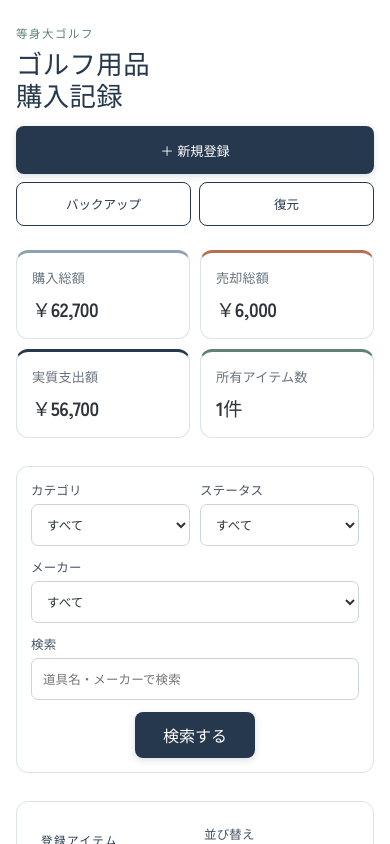
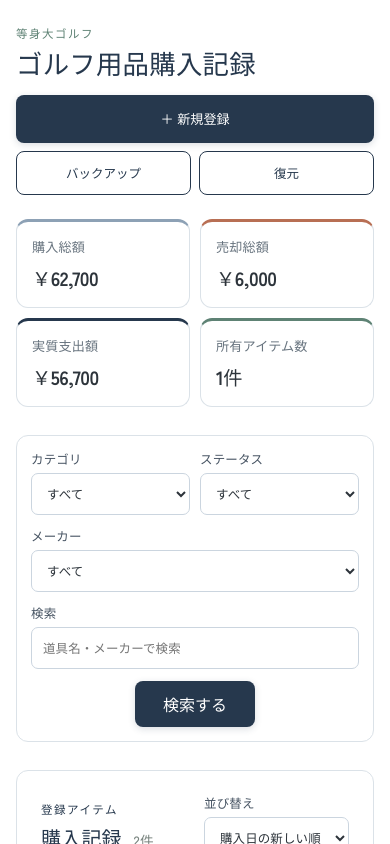
Before and after one commit to toushindaigolf/golf-equipment-ledger, a React (Vite) app: page / in a window 390 px wide. Shown: the top 844 px of the page. Built offline with nearby package versions, Linux system fonts and the light colour scheme.

Commit message:
Keep mobile page title on one line

```diff
--- a/src/styles/global.css
+++ b/src/styles/global.css
@@ -116,6 +116,8 @@ input,select,textarea{font-weight:400;letter-spacing:.01em}
 /* Mobile header actions: feature the primary action, then place utilities side by side. */
 @media(max-width:760px){
   header{display:flex;flex-direction:column;align-items:stretch;gap:16px;min-height:0}
+  header h1{font-size:clamp(1.45rem,7.1vw,1.65rem);line-height:1.2;letter-spacing:.01em;white-space:nowrap;max-width:100%}
+  .mobile-title-break{display:none}
   .header-actions{position:static;width:100%;max-width:none;display:grid;grid-template-columns:minmax(0,1fr) minmax(0,1fr);grid-template-areas:"add add" "backup restore";gap:8px}
   .header-actions .add{grid-area:add;width:100%;min-height:48px;padding:12px 14px;white-space:nowrap}
   .header-actions .text-button{width:100%;min-height:44px;padding:10px 8px;white-space:nowrap}
```
